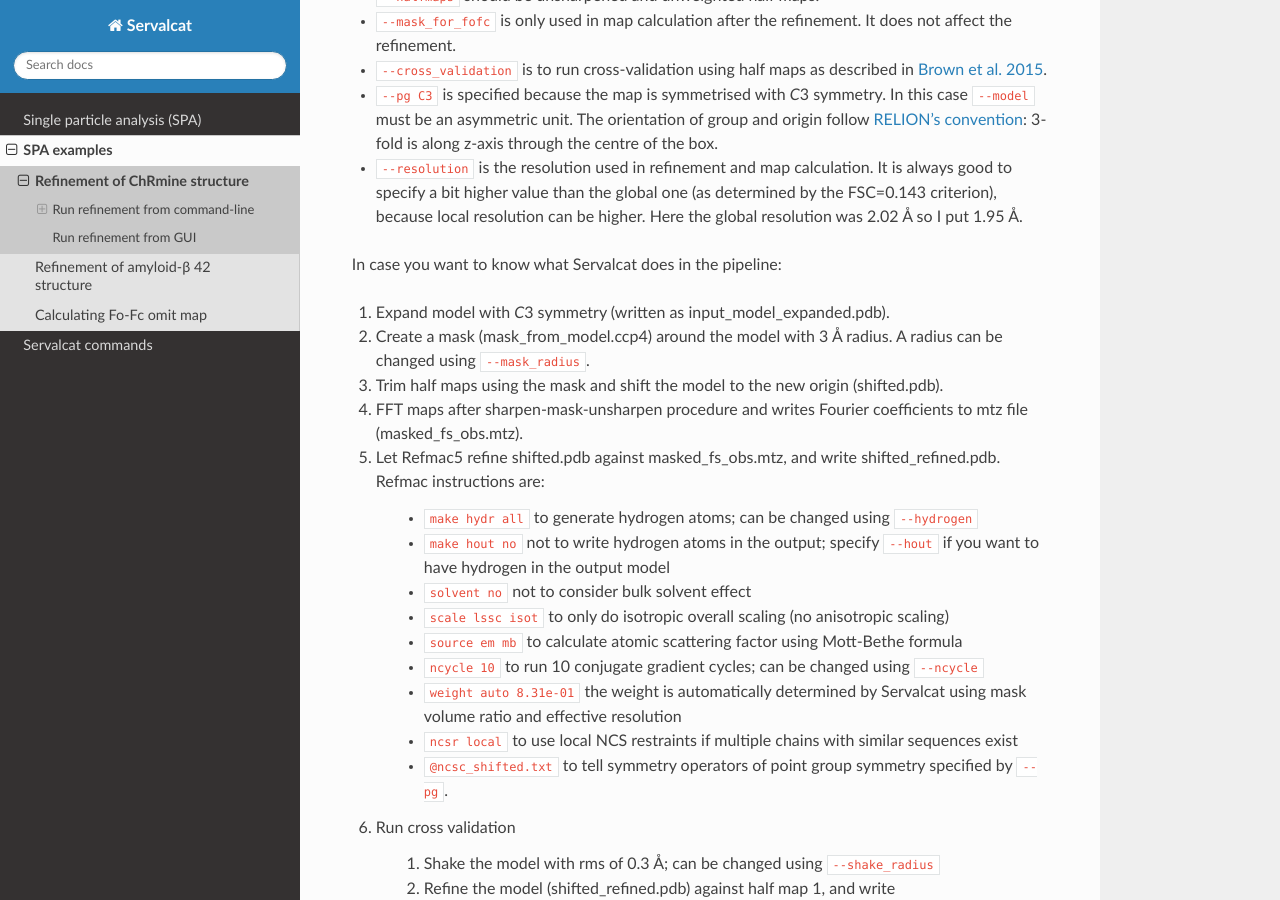
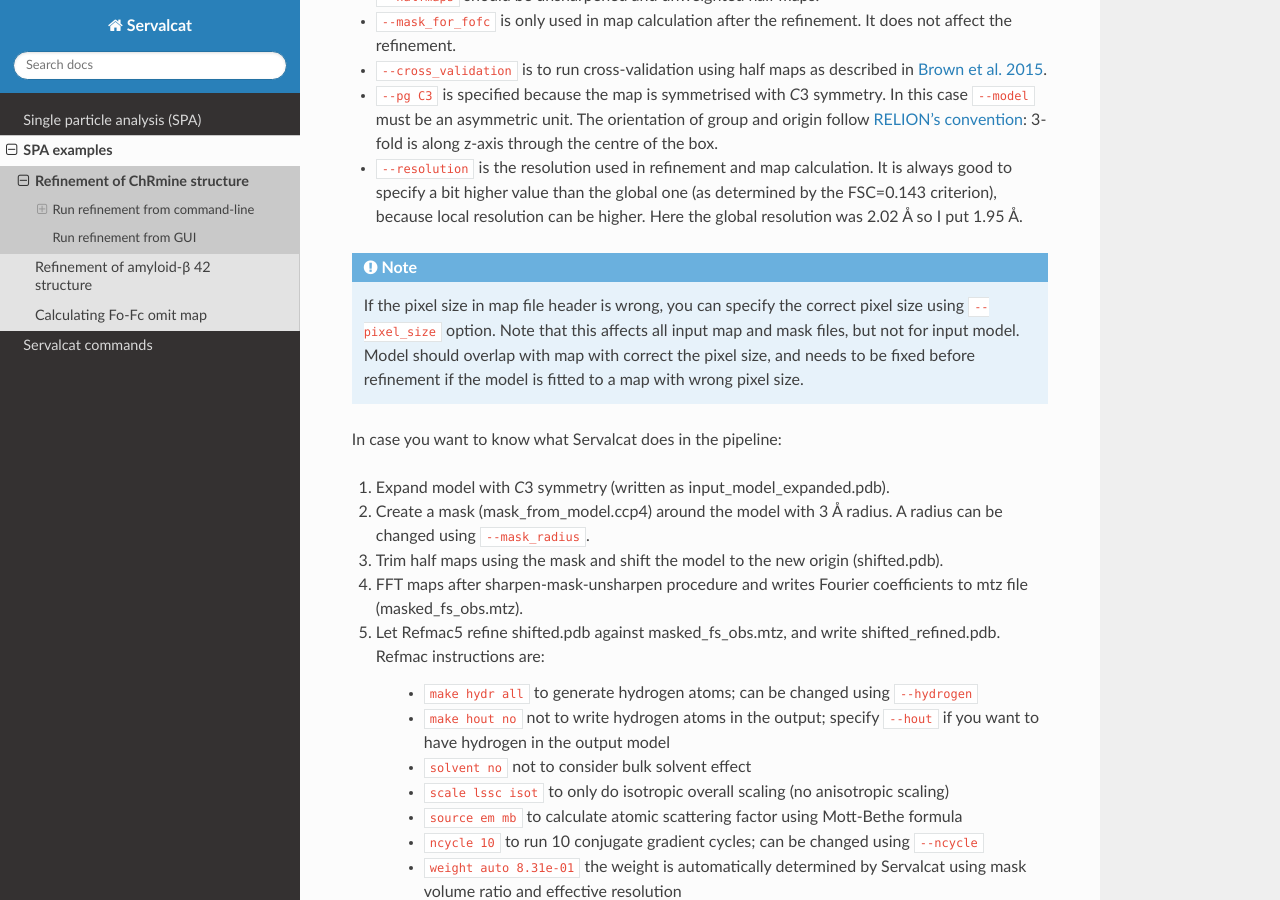
Before and after one commit to keitaroyam/servalcat, a Sphinx documentation site: the page built from docs/spa_examples/chrmine.rst, in a window 1280 px wide and 900 px high, scrolled down 848 px. Built offline with Sphinx 7.4.7 and the Read the Docs theme 2.0.0, drawn with Linux system fonts in a browser that asks for light colours.

Commit message:
doc: add a note for --pixel_size option.

```diff
--- a/docs/spa_examples/chrmine.rst
+++ b/docs/spa_examples/chrmine.rst
@@ -33,6 +33,9 @@
 * ``--cross_validation`` is to run cross-validation using half maps as described in `Brown et al. 2015 <https://doi.org/10.1107/S1399004714021683>`_.
 * ``--pg C3`` is specified because the map is symmetrised with *C*\ 3 symmetry. In this case ``--model`` must be an asymmetric unit. The orientation of group and origin follow `RELION's convention <https://relion.readthedocs.io/en/latest/Reference/Conventions.html#symmetry>`_: 3-fold is along z-axis through the centre of the box.
 * ``--resolution`` is the resolution used in refinement and map calculation. It is always good to specify a bit higher value than the global one (as determined by the FSC=0.143 criterion), because local resolution can be higher. Here the global resolution was 2.02 Å so I put 1.95 Å.
+
+.. note::
+    If the pixel size in map file header is wrong, you can specify the correct pixel size using ``--pixel_size`` option. Note that this affects all input map and mask files, but not for input model. Model should overlap with map with correct the pixel size, and needs to be fixed before refinement if the model is fitted to a map with wrong pixel size.
 
 In case you want to know what Servalcat does in the pipeline:
 
```
